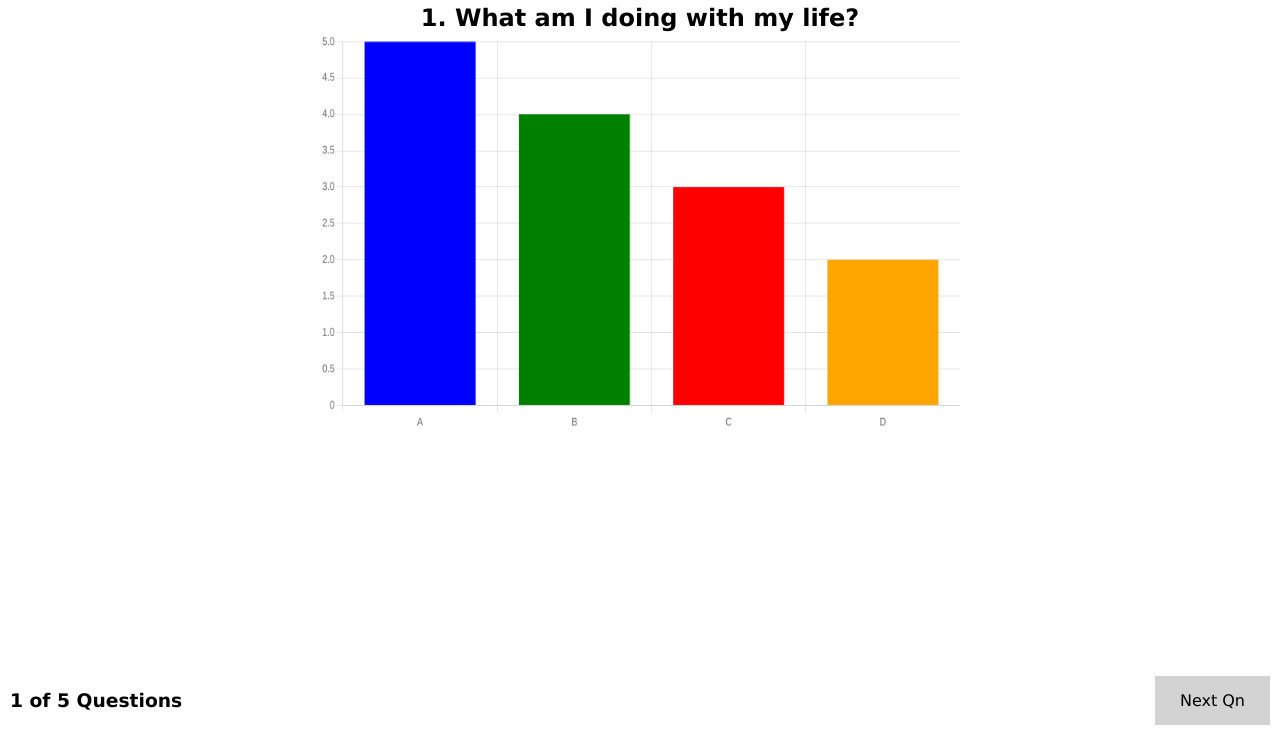
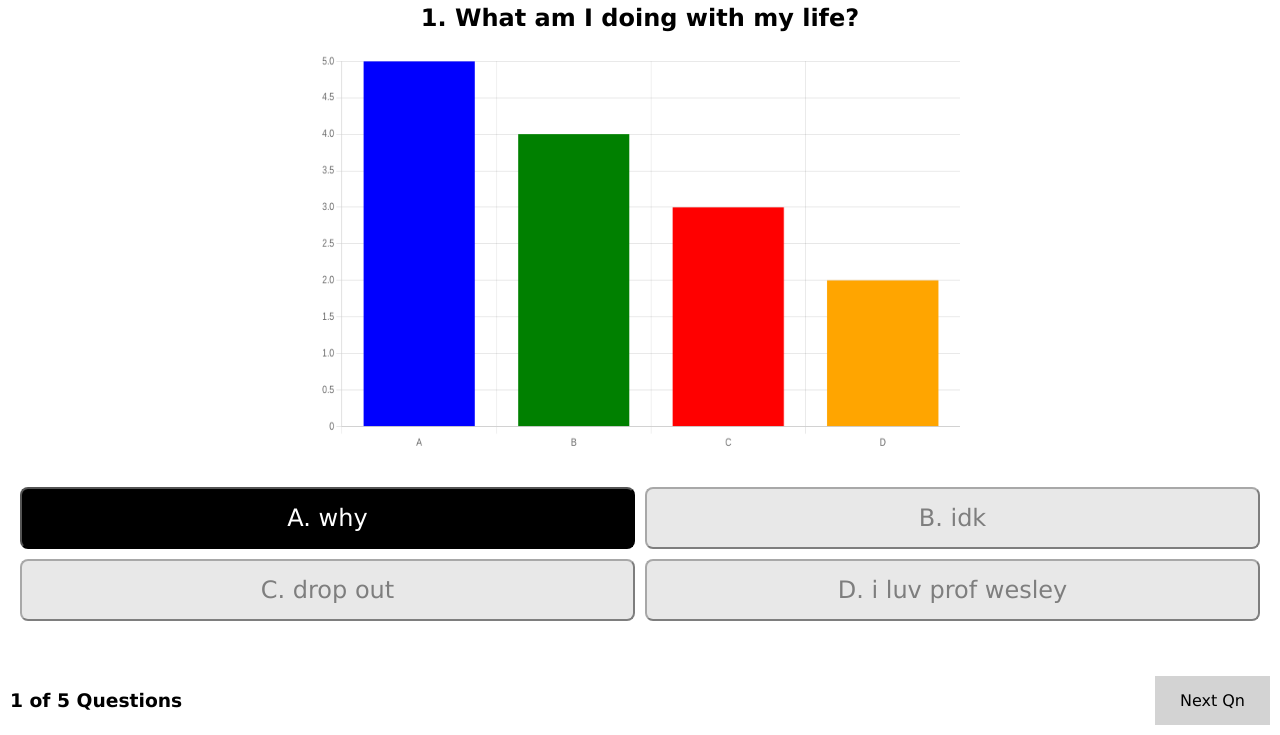
Before and after one commit to raysonoon/web-quiz, a plain HTML site: page results.html in a window 1280 px wide. Shown: the part 65-800 px from the top of the page. Drawn offline with nearby package versions, Linux system fonts and the light colour scheme.

Commit message:
Fix alignment and added correct answer on results page

```diff
--- a/results.html
+++ b/results.html
@@ -1,11 +1,13 @@
 <!DOCTYPE html>
 <html lang="en">
+
 <head>
     <meta charset="UTF-8">
     <meta name="viewport" content="width=device-width, initial-scale=1.0">
     <link rel="stylesheet" href="styles.css">
     <title>IM2073 iRA: Start</title>
 </head>
+
 <body>
     <div class="game-bar">
         <h2>IM2073 iRA</h2>
@@ -17,12 +19,21 @@
         <canvas id="bar-chart"></canvas>
     </div>
 
+    <!-- hard-coded answer results; to render in js and add classes -->
+    <div class="answer-container">
+        <button class="correct">A. why</button>
+        <button class="wrong">B. idk</button>
+        <button class="wrong">C. drop out</button>
+        <button class="wrong">D. i luv prof wesley</button>
+    </div>
+
     <div class="bottom-bar">
         <h3 id="question-count">1 of 5 Questions</h3>
         <a id="next-qn-btn" href="./questions.html">Next Qn</a>
     </div>
 
     <script src="https://cdn.jsdelivr.net/npm/chart.js"></script>
-    <script src="chart.js"></script>
+    <script src="results.js"></script>
 </body>
+
 </html>
--- a/chart.js
+++ b/results.js
@@ -1,5 +1,6 @@
 
 const ctx = document.getElementById('bar-chart').getContext('2d');
+const answerContainer = document.querySelector(".answer-container");
 
 // Hard-coded bar graph
 const barChart = new Chart(ctx, {
@@ -38,3 +39,10 @@ function startCountdown() {
         }
     }, 1000);
 }
+
+// Disable buttons to prevent re-clicking
+// need to index button to check with data
+[...answerContainer.children].forEach((btn) => {
+    console.log("i found the button!");
+    //btn.disabled = true;
+});
--- a/styles.css
+++ b/styles.css
@@ -66,7 +66,7 @@
 .quiz-start {
     position: fixed;
     top: 45%;
-    width: 100%;
+    width: 100vw;
     display: flex;
     flex-direction: column;
     align-items: center;
@@ -80,11 +80,12 @@ h1 {
 .game-bar {
     display: flex;
     justify-content: space-between;
+    align-items: center;
     margin: 10px;
 }
 
 .question-bar {
-    width: 100%;
+    width: 100vw;
     height: 12px;
     background-color: gray;
     overflow: hidden;
@@ -106,8 +107,8 @@ h1 {
 }
 
 #timer {
-    width: 90px;
-    height: 90px;
+    width: 8vw;
+    height: 8vw;
     border-radius: 50%;
     background-color: black;
     color: white;
@@ -127,7 +128,7 @@ h1 {
 }
 
 .image-container img {
-    width: 50%;
+    width: 40%;
 }
 
 #answer-count {
@@ -155,7 +156,7 @@ h1 {
     column-gap: 10px;
     row-gap: 10px;
     width: 100vw;
-    padding: 20px;
+    padding: 35px 20px;
 }
 
 .answer-container > button {
@@ -177,11 +178,23 @@ h1 {
     flex-direction: column;
     justify-content: center;
     align-items: center;
+    gap: 20px;
 }
 
 #bar-chart {
     width: 50vw !important;
     height: 50vh !important;
+}
+
+.correct {
+    background-color: black !important;
+    color: white !important;
+    pointer-events: none;
+}
+
+.wrong {
+    opacity: 0.5;
+    pointer-events: none;
 }
 
 .bottom-bar {
```
Also changed, not shown: questions.html (+1 -1 lines).
